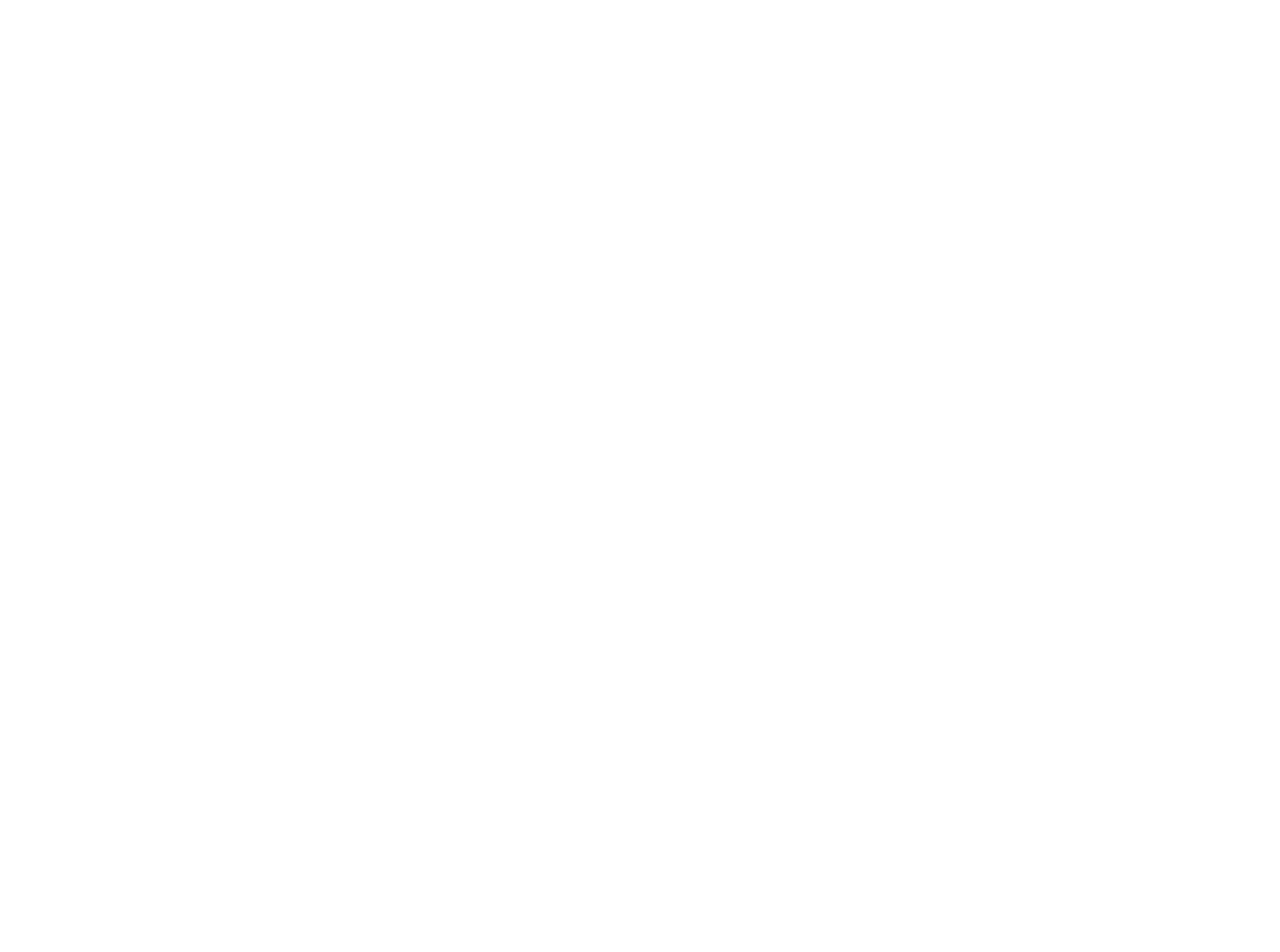
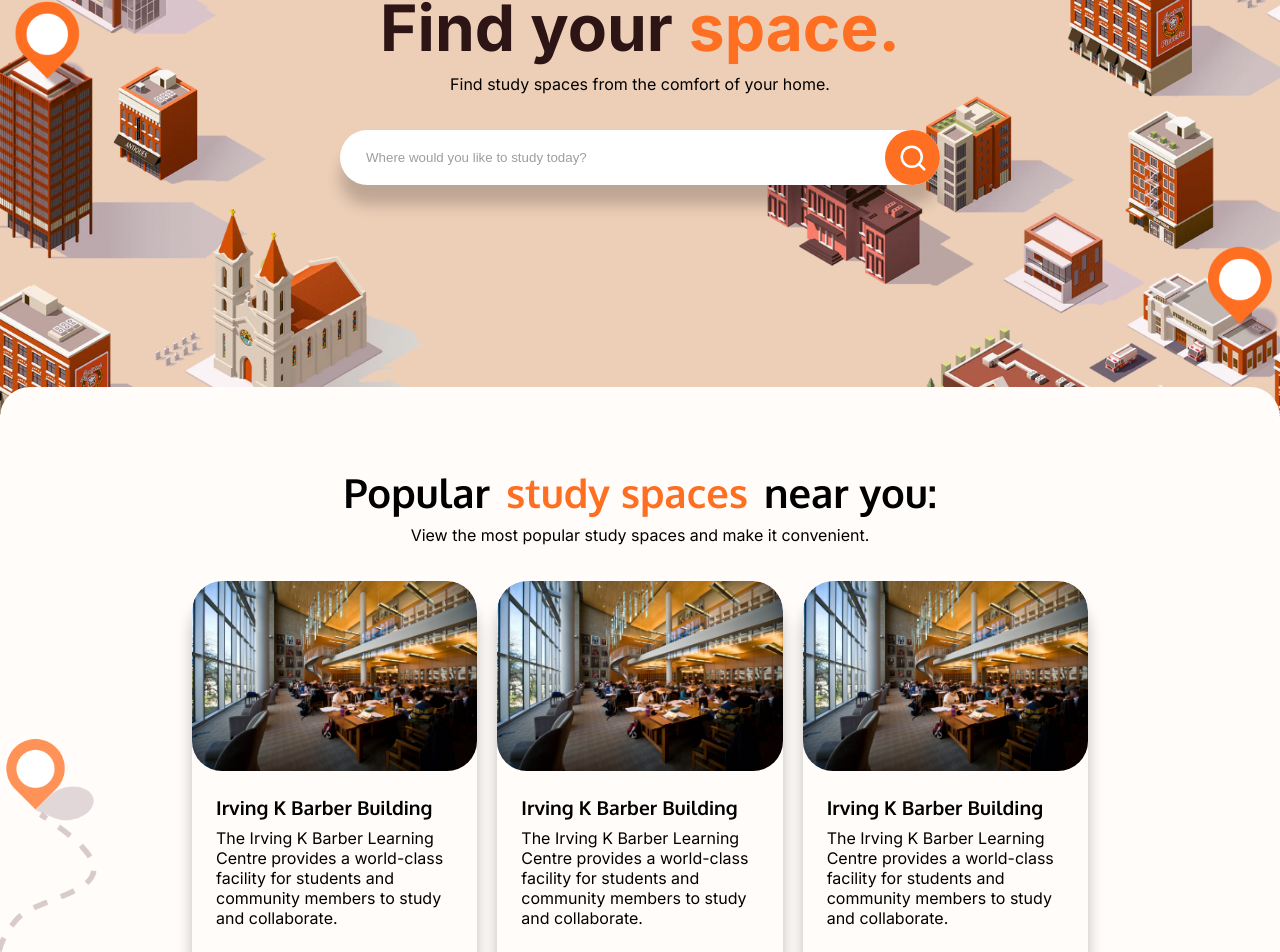
Before and after one commit to stevenxu27/studyspaces, a React (Create React App) app in the folder frontend/: page /view-building in a window 1280 px wide. Before the commit this address had no page. Shown: the part 260-1212 px from the top of the page. Before the commit the page ends 800 px from the top, so only its background shows below. Built offline with nearby package versions, Linux system fonts and the light colour scheme.

Commit message:
search bar

```diff
--- a/frontend/src/App.jsx
+++ b/frontend/src/App.jsx
@@ -1,7 +1,7 @@
 import React from 'react';
 import { BrowserRouter as Router, Routes, Route } from 'react-router-dom';
 import Landing from './Landing'; // Import your components
-// import About from './About';
+import ViewBuilding from './ViewBuilding';
 // import Contact from './Contact';
 
 function App() {
@@ -9,8 +9,8 @@
     <Router>
       <Routes>
         <Route path="/" element={<Landing />} />
-        {/* <Route path="/about" element={<About />} />
-        <Route path="/contact" element={<Contact />} /> */}
+        <Route path="/view-building" element={<ViewBuilding />} />
+        {/* <Route path="/contact" element={<Contact />} /> */}
       </Routes>
     </Router>
   );
--- a/frontend/src/Landing.jsx
+++ b/frontend/src/Landing.jsx
@@ -1,40 +1,51 @@
 import React from 'react';
-import LandingTitle from './components/LandingTitle.tsx'
+import { Link, useNavigate } from 'react-router-dom';
+import LandingTitle from './components/LandingTitle.tsx';
 import NavBar from './components/NavBar.tsx';
 import SearchBar from './components/SearchBar.tsx';
 import MainTitle from './components/MainTitle.tsx';
 import MainStudySpace from './components/MainStudySpace.tsx';
 import ScrollFadeIn from './components/ScrollFadeIn.tsx';
 
-export default function Landing() {
+const Landing = () => {
+  const navigate = useNavigate();
+
+  const handleViewBuildingClick = () => {
+    // Navigate to the ViewBuilding page when the button is clicked
+    navigate('/view-building');
+  };
+
   return (
     <>
-        <NavBar/>
+      <NavBar />
       <div id="background">
         <div className="titleSection">
-                <LandingTitle title="Find your" orangeTitle="space." desc="Find study spaces from the comfort of your home."/>
-                <SearchBar query="Where would you like to study today?"/>
+          <LandingTitle title="Find your" orangeTitle="space." desc="Find study spaces from the comfort of your home." />
+          <SearchBar query="Where would you like to study today?" />
         </div>
         <div id="mainSection">
-
-                <MainTitle title="Popular" orangeTitle="study spaces" endTitle="near you:" desc="View the most popular study spaces and make it convenient."/>
+          <MainTitle title="Popular" orangeTitle="study spaces" endTitle="near you:" desc="View the most popular study spaces and make it convenient." />
           <div id="mainSpacesContainer">
-                    <MainStudySpace img="../images/UBC_Irving_5-scaled.jpg" name="Irving K Barber Building" desc="The Irving K Barber Learning Centre provides a world-class facility for students and community members to study and collaborate."/>
-                    <MainStudySpace img="../images/UBC_Irving_5-scaled.jpg" name="Irving K Barber Building" desc="The Irving K Barber Learning Centre provides a world-class facility for students and community members to study and collaborate."/>
-                    <MainStudySpace img="../images/UBC_Irving_5-scaled.jpg" name="Irving K Barber Building" desc="The Irving K Barber Learning Centre provides a world-class facility for students and community members to study and collaborate."/>
+            <MainStudySpace img="../images/UBC_Irving_5-scaled.jpg" name="Irving K Barber Building" desc="The Irving K Barber Learning Centre provides a world-class facility for students and community members to study and collaborate." />
+            <MainStudySpace img="../images/UBC_Irving_5-scaled.jpg" name="Irving K Barber Building" desc="The Irving K Barber Learning Centre provides a world-class facility for students and community members to study and collaborate." />
+            <MainStudySpace img="../images/UBC_Irving_5-scaled.jpg" name="Irving K Barber Building" desc="The Irving K Barber Learning Centre provides a world-class facility for students and community members to study and collaborate." />
           </div>
-                <MainTitle title="From the comfort of your " orangeTitle="home" desc="View the most popular study spaces and make it convenient."/>
-                <img className="mainImage" src="./images/landing/mapGraphic.png" maxWidth="700px"/>
+          <MainTitle title="From the comfort of your " orangeTitle="home" desc="View the most popular study spaces and make it convenient." />
+          <img className="mainImage" src="./images/landing/mapGraphic.png" maxWidth="700px" />
           <div className="backgroundContainer">
-                    <img className="bubbles" src="./images/landing/backBubbles.png"/>
-                    <img className="locPathLeft" src="./images/landing/locPathLeft.png" width="120px" height="auto"/>
-                    <img className="locPathRight" src="./images/landing/locPathRight.png" width="120px" height="auto"/>
-                    <img className="locPathBottom" src="./images/landing/locPathBottom.png" width="180px" height="auto"/>
+            <img className="bubbles" src="./images/landing/backBubbles.png" />
+            <img className="locPathLeft" src="./images/landing/locPathLeft.png" width="120px" height="auto" />
+            <img className="locPathRight" src="./images/landing/locPathRight.png" width="120px" height="auto" />
+            <img className="locPathBottom" src="./images/landing/locPathBottom.png" width="180px" height="auto" />
           </div>
-
+          {/* Use Link to navigate to the ViewBuilding page */}
+          <Link to="/view-building">
+            <button onClick={handleViewBuildingClick}>View Building</button>
+          </Link>
         </div>
       </div>
     </>
+  );
+};
 
-    );
-}
+export default Landing;
--- /dev/null
+++ b/frontend/src/ViewBuilding.jsx
@@ -0,0 +1,39 @@
+import React from 'react';
+import LandingTitle from './components/LandingTitle.tsx'
+import NavBar from './components/NavBar.tsx';
+import SearchBar from './components/SearchBar.tsx';
+import MainTitle from './components/MainTitle.tsx';
+import MainStudySpace from './components/MainStudySpace.tsx';
+
+export default function ViewBuilding() {
+    return (
+        <>
+        <NavBar/>
+        <div id="background">
+            <div className="titleSection">
+                <LandingTitle title="Find your" orangeTitle="space." desc="Find study spaces from the comfort of your home."/>
+                <SearchBar query="Where would you like to study today?"/>
+            </div>
+            <div id="mainSection">
+
+                <MainTitle title="Popular" orangeTitle="study spaces" endTitle="near you:" desc="View the most popular study spaces and make it convenient."/>
+                <div id="mainSpacesContainer">
+                    <MainStudySpace img="../images/UBC_Irving_5-scaled.jpg" name="Irving K Barber Building" desc="The Irving K Barber Learning Centre provides a world-class facility for students and community members to study and collaborate."/>
+                    <MainStudySpace img="../images/UBC_Irving_5-scaled.jpg" name="Irving K Barber Building" desc="The Irving K Barber Learning Centre provides a world-class facility for students and community members to study and collaborate."/>
+                    <MainStudySpace img="../images/UBC_Irving_5-scaled.jpg" name="Irving K Barber Building" desc="The Irving K Barber Learning Centre provides a world-class facility for students and community members to study and collaborate."/>
+                </div>
+                <MainTitle title="From the comfort of your " orangeTitle="home" desc="View the most popular study spaces and make it convenient."/>
+                <img className="mainImage" src="./images/landing/mapGraphic.png" maxWidth="700px"/>
+                <div className="backgroundContainer">
+                    <img className="bubbles" src="./images/landing/backBubbles.png"/>
+                    <img className="locPathLeft" src="./images/landing/locPathLeft.png" width="120px" height="auto"/>
+                    <img className="locPathRight" src="./images/landing/locPathRight.png" width="120px" height="auto"/>
+                    <img className="locPathBottom" src="./images/landing/locPathBottom.png" width="180px" height="auto"/>
+                </div>
+
+            </div>
+        </div>
+        </>
+
+    );
+}
--- a/frontend/src/components/SearchBar.tsx
+++ b/frontend/src/components/SearchBar.tsx
@@ -1,14 +1,23 @@
 import React from 'react';
+import { Link, useNavigate } from 'react-router-dom';
 
-export default function SearchBar(props) {
+const SearchBar = (props) => {
+    const navigate = useNavigate();
+
+    const handleViewBuildingClick = () => {
+      // Navigate to the ViewBuilding page when the button is clicked
+      navigate('/view-building');
+    };
     return (
         <>
             <button className="search-bar">
                 {props.query}
-                <button className="search-button">
+                <button className="search-button" onClick={handleViewBuildingClick}>
                     <img src="./images/search-alt-svgrepo-com.svg" width="30px" height="auto" alt="Search" />
                 </button>
             </button>
         </>
     );
 }
+
+export default SearchBar;
```
Lines whose indentation alone changed are shown as unchanged.
